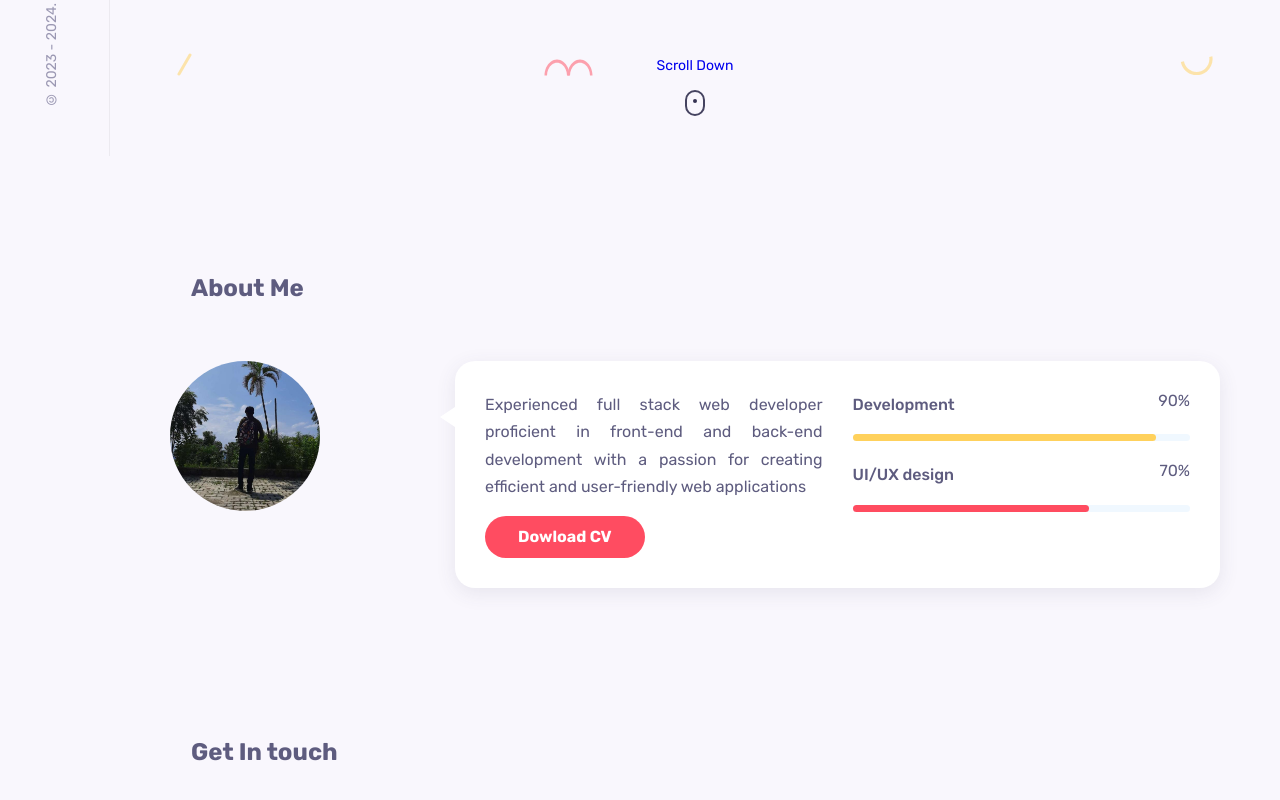
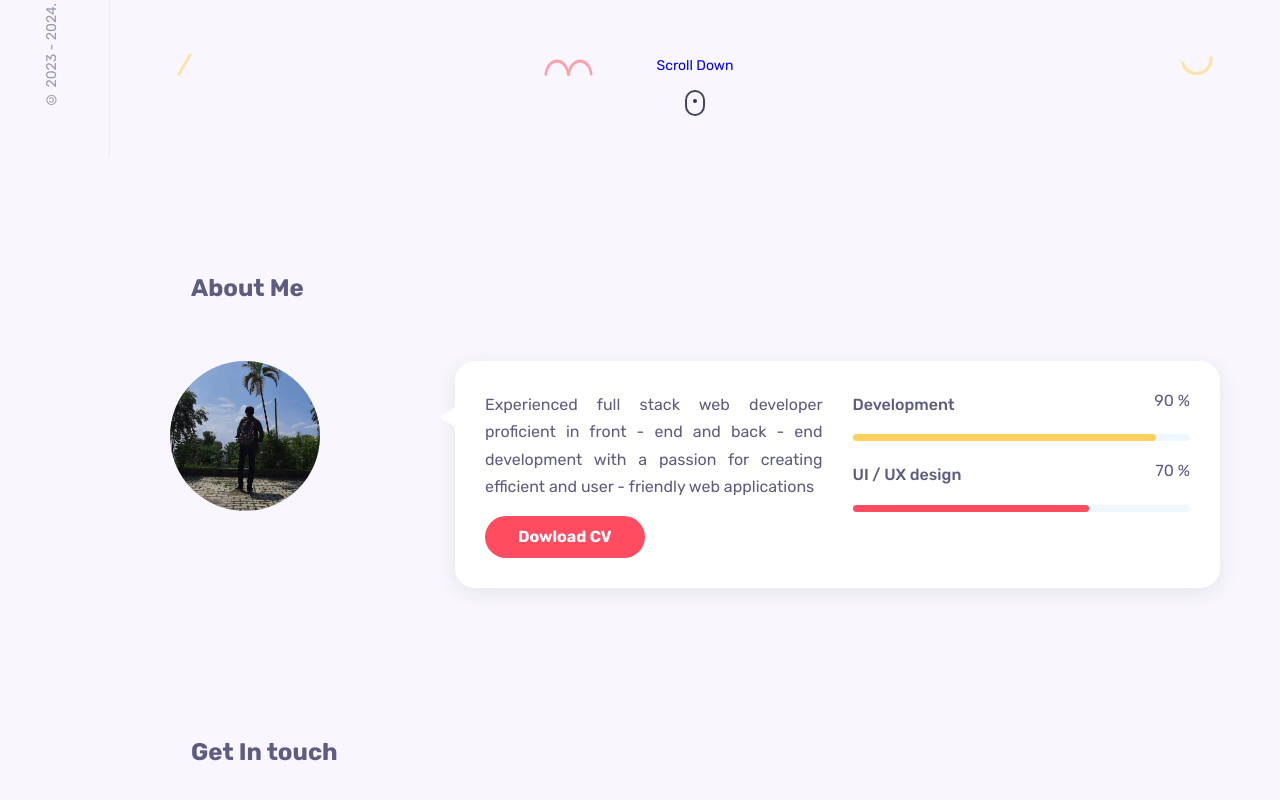
Before and after one commit to niteshrauniyar/Portfolio, a React (Create React App) app: page / in a window 1280 px wide. Shown: the part 644-1444 px from the top of the page. Built offline with nearby package versions, Linux system fonts and the light colour scheme.

Commit message:
Update About.jsx

```diff
--- a/src/components/about/About.jsx
+++ b/src/components/about/About.jsx
@@ -2,41 +2,60 @@ import React from 'react'
 import "./about.css"
 import Image from "../../images/Image.png"
 const About = () => {
-  return (
- <section className='about container section' id="about">
-  <h2 className='section__title'>About Me</h2>
-  <div className='about__container grid'>
-    <img src={Image} alt='' className='about__img' />
-    <div className='about__data grid'>
-      <div className='about__info'>
-        <p className='about__description'>
-  Experienced full stack web developer proficient in front-end and back-end development with a passion for creating efficient and user-friendly web applications
-      </p>
-        <a href="https://drive.google.com/file/d/101yKOWnX4hMONLTRnOXfzwY4Fo3qGDlp/view?usp=share_link&" download  className='btn'>Dowload CV</a>
-      </div>
-      <div className='about__skills grid'>
-        <div className='skills__data'>
-          <div className='skills__titles'>
-            <h3 className='skills__name'>Development</h3>
-            <span className='skills__number '>90%</span>
-          </div>
-          <div className='skills__bar'>
-        <span className='skills__percentage development'></span>
-          </div>
-        </div>
-        <div className='skills__data'>
-          <div className='skills__titles'>
-            <h3 className='skills__name'>UI/UX design</h3>
-            <span className='skills__number '>70%</span>
-          </div>
-          <div className='skills__bar'>
-        <span className='skills__percentage ui__design'></span>
-          </div>
-        </div>
-      </div>
-    </div>
-  </div>
- </section>
+  return ( <
+    section className = 'about container section'
+    id = "about" >
+    <
+    h2 className = 'section__title' > About Me < /h2> <
+    div className = 'about__container grid' >
+    <
+    img src = {
+      Image
+    }
+    alt = ''
+    className = 'about__img' / >
+    <
+    div className = 'about__data grid' >
+    <
+    div className = 'about__info' >
+    <
+    p className = 'about__description' >
+    Experienced full stack web developer proficient in front - end and back - end development with a passion
+    for creating efficient and user - friendly web applications <
+    /p> <
+    a href = "https://drive.google.com/file/d/1QqBxZHZOyymny4QOyXRukcm-WSKIsny1/view?usp=sharing"
+    download className = 'btn' > Dowload CV < /a> <
+    /div> <
+    div className = 'about__skills grid' >
+    <
+    div className = 'skills__data' >
+    <
+    div className = 'skills__titles' >
+    <
+    h3 className = 'skills__name' > Development < /h3> <
+    span className = 'skills__number ' > 90 % < /span> <
+    /div> <
+    div className = 'skills__bar' >
+    <
+    span className = 'skills__percentage development' > < /span> <
+    /div> <
+    /div> <
+    div className = 'skills__data' >
+    <
+    div className = 'skills__titles' >
+    <
+    h3 className = 'skills__name' > UI / UX design < /h3> <
+    span className = 'skills__number ' > 70 % < /span> <
+    /div> <
+    div className = 'skills__bar' >
+    <
+    span className = 'skills__percentage ui__design' > < /span> <
+    /div> <
+    /div> <
+    /div> <
+    /div> <
+    /div> <
+    /section>
   )
 }
 
```
